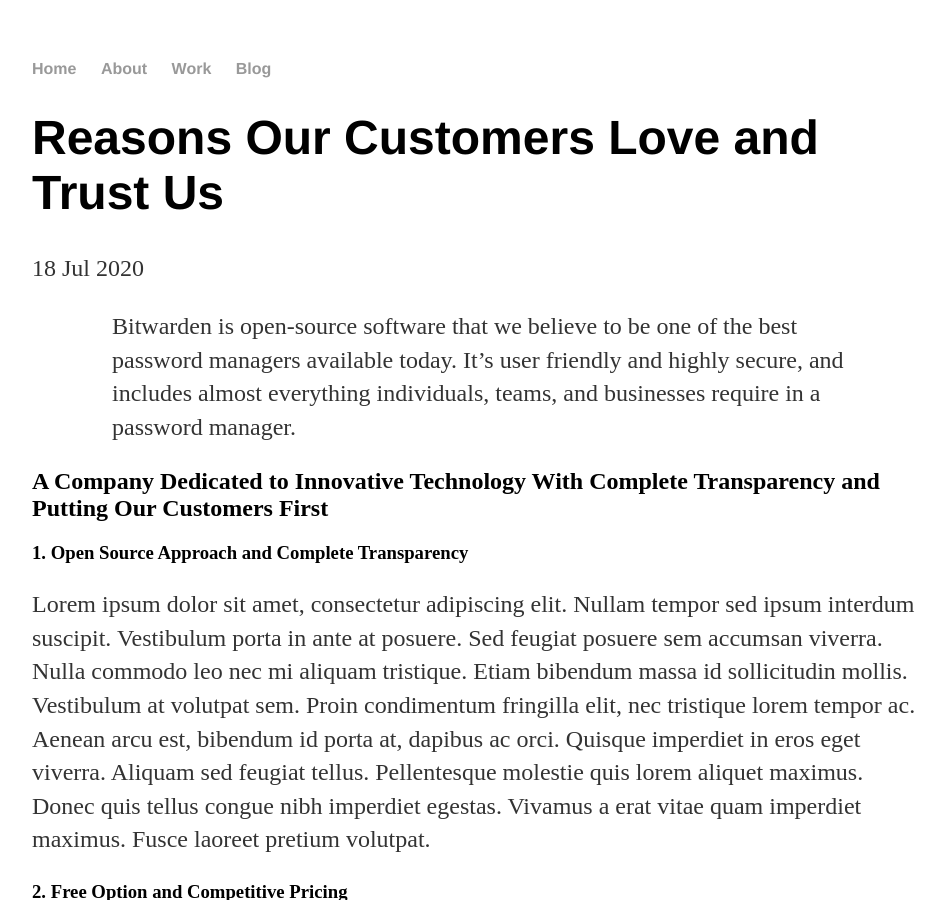
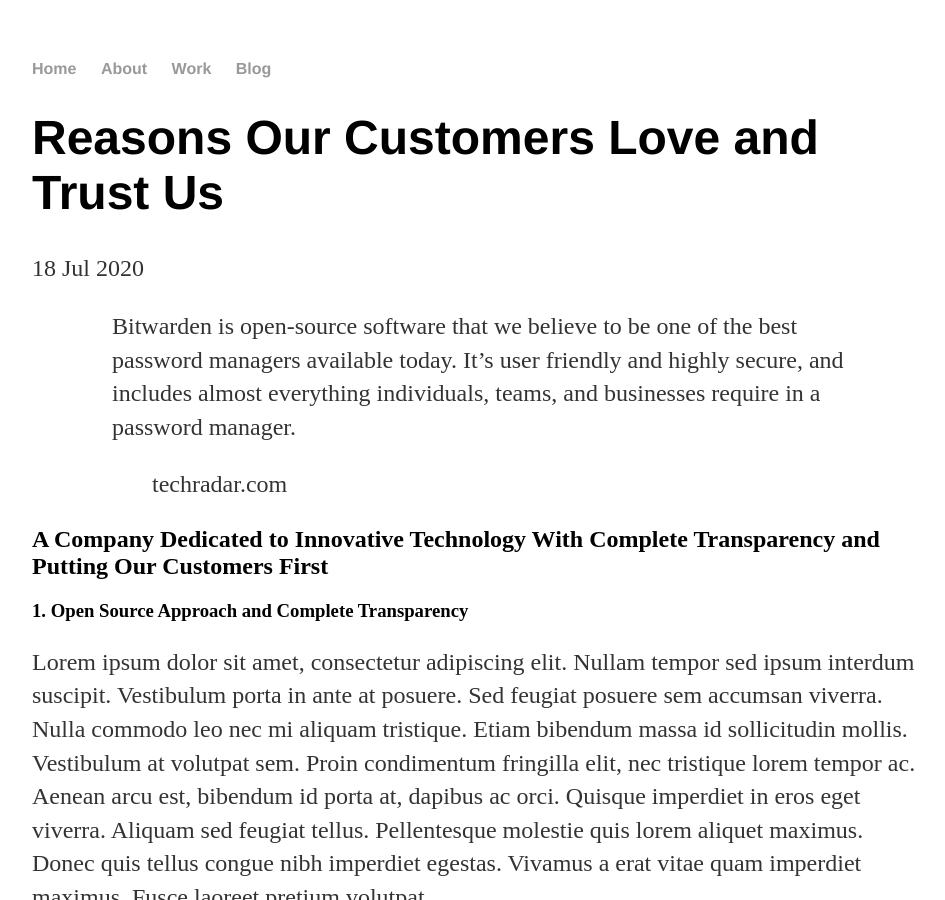
Before and after one commit to baylorrandolph/baylorrandolph.github.io, a Jekyll site: the page built from _posts/2020-07-18-reasons-our-customers-love-and-trust-us.md, in a window 1280 px wide and 900 px high. Shown: the whole window, without its empty margins (160-1105 px from the left). Built offline with Jekyll 4.4.1, drawn with Linux system fonts in a browser that asks for light colours.

Commit message:
Update 2020-07-18-reasons-our-customers-love-and-trust-us.md

```diff
--- a/_posts/2020-07-18-reasons-our-customers-love-and-trust-us.md
+++ b/_posts/2020-07-18-reasons-our-customers-love-and-trust-us.md
@@ -6,6 +6,7 @@
 date: 2020-07-18
 ---
 >>Bitwarden is open-source software that we believe to be one of the best password managers available today.  It’s user friendly and highly secure, and includes almost everything individuals, teams, and businesses require in a password manager.
+>>>techradar.com
 
 ## A Company Dedicated to Innovative Technology With Complete Transparency and Putting Our Customers First
 
```
